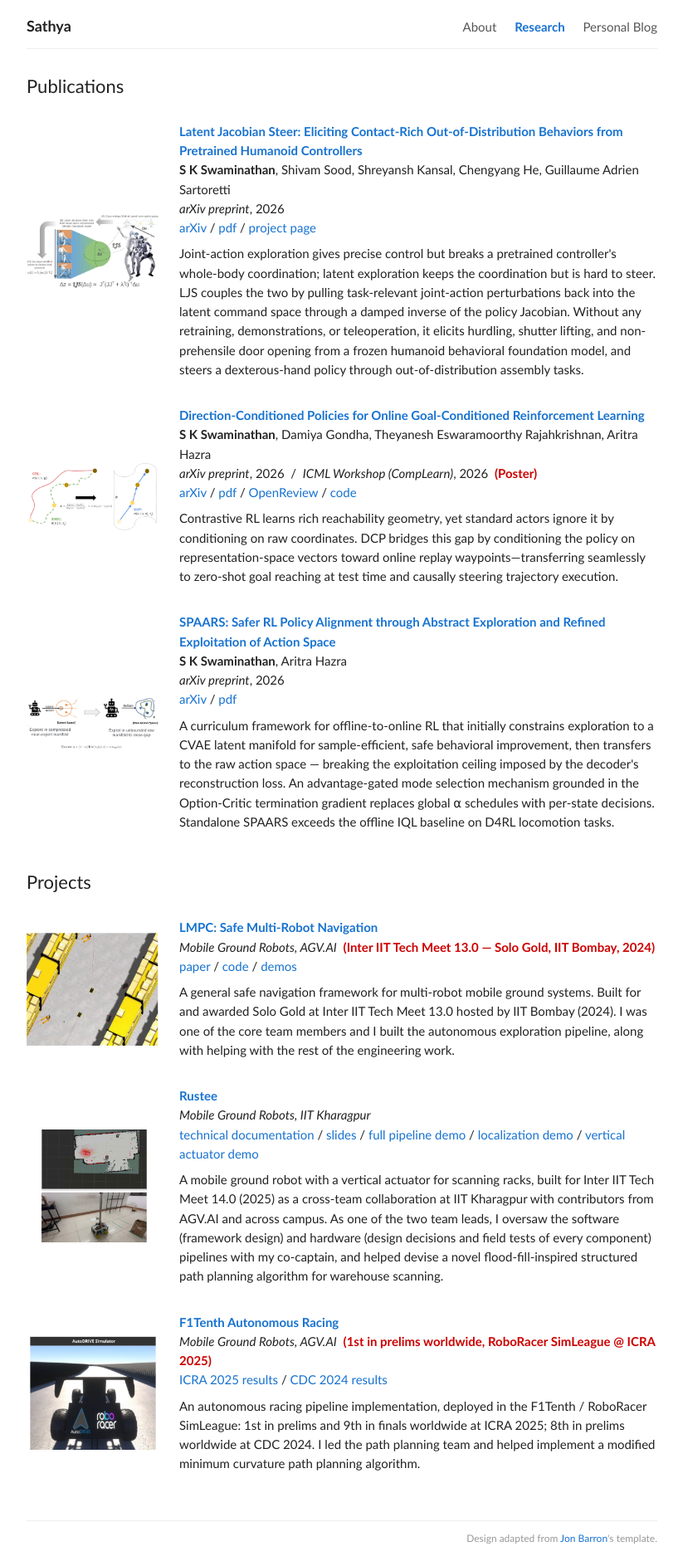
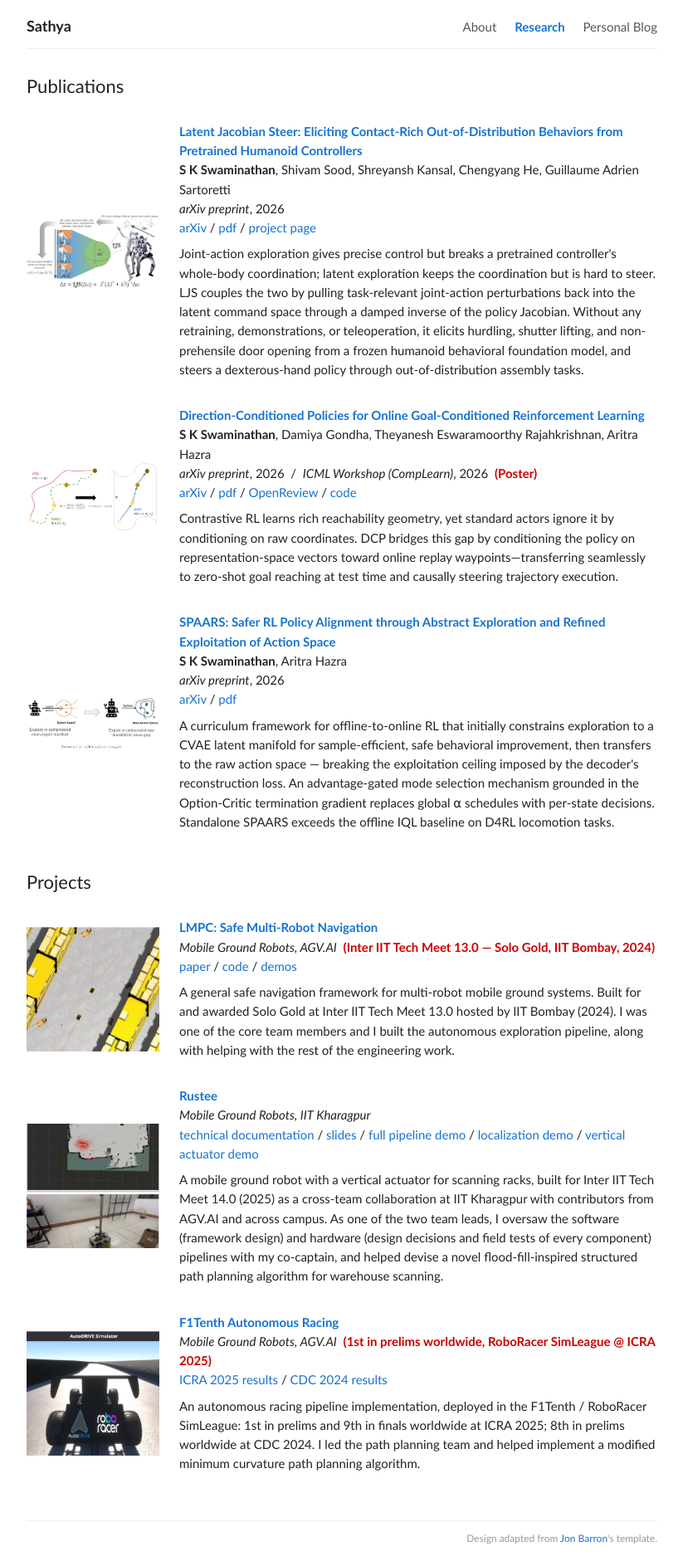
Before and after one commit to SwaminathanSK/SwaminathanSK.github.io, a Jekyll site: the page built from research/index.html, in a window 1280 px wide. Shown: the whole page at 83% size, without its empty margins (228-1051 px from the left). Built offline with Jekyll 4.4.1, drawn with Linux system fonts in a browser that asks for light colours.

Commit message:
Uniform project thumbnails: trim padding, fixed frame
Co-Authored-By: Claude Opus 5.5 <noreply@anthropic.com>

```diff
--- a/_includes/entry.html
+++ b/_includes/entry.html
@@ -1,6 +1,6 @@
 {% assign e = include.entry %}
 <div class="entry">
-  <div class="entry-thumb">
+  <div class="entry-thumb{% if include.fixed_thumb %} entry-thumb-fixed{% endif %}">
     {% if e.image %}<img src="{{ e.image | relative_url }}" alt="">{% endif %}
   </div>
   <div class="entry-text">
--- a/assets/style.css
+++ b/assets/style.css
@@ -232,3 +232,13 @@ footer {
   color: #555;
 }
 .blog-note p { margin: 4px 0; }
+
+/* project thumbnails: same frame for every project */
+.entry-thumb-fixed img {
+  width: 160px;
+  height: 150px;
+  object-fit: cover;
+}
+@media (max-width: 640px) {
+  .entry-thumb-fixed img { width: 100%; max-width: 320px; height: auto; aspect-ratio: 160 / 150; }
+}
--- a/research/index.html
+++ b/research/index.html
@@ -13,6 +13,6 @@ description: Publications and projects by Sathya (S K Swaminathan).
 <section>
   <h2>Projects</h2>
   {% for p in site.data.projects %}
-    {% include entry.html entry=p %}
+    {% include entry.html entry=p fixed_thumb=true %}
   {% endfor %}
 </section>
```
Also changed, not shown: data/f1tenth.png, data/lmpc.png, data/rustee.png.
